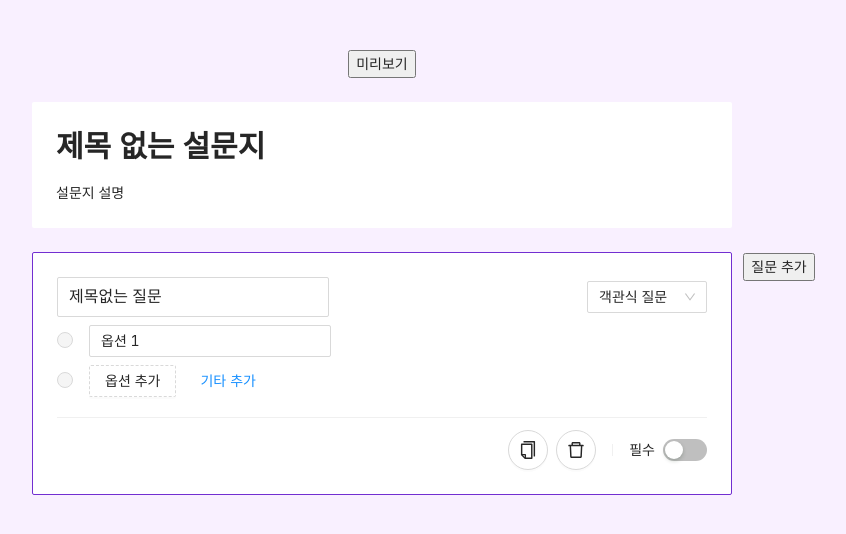
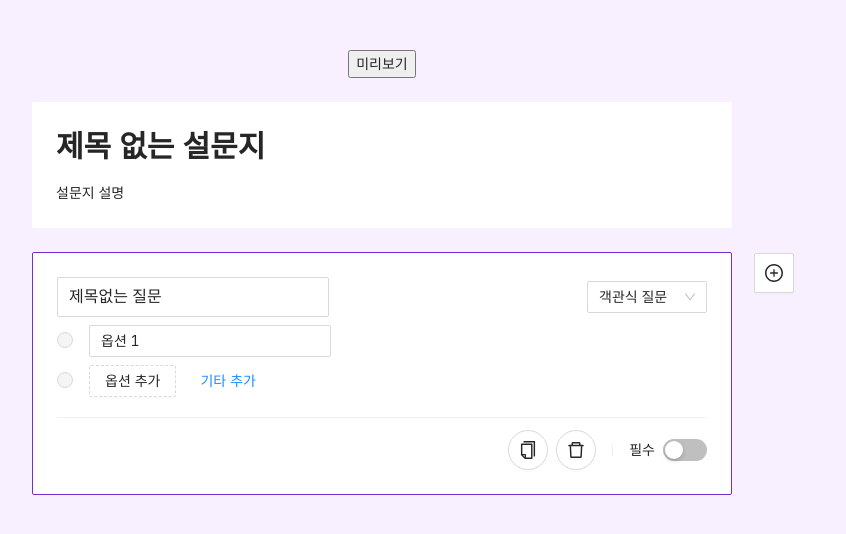
Before and after one commit to joe-brothers/clone-google-forms, a React (Create React App) app: page / in a window 1280 px wide. Shown: the top 534 px of the page, without its empty margins (258-1104 px from the left). Built offline with nearby package versions, Linux system fonts and the light colour scheme.

Commit message:
Edit: 질문 추가 기능 - 타이틀에서도 가능하도록, 스타일

```diff
--- /dev/null
+++ b/src/pages/AdminPage/components/FormContent/ButtonAddQuestion.js
@@ -0,0 +1,34 @@
+import { useDispatch } from "react-redux";
+import { Button } from "antd";
+import { PlusCircleOutlined } from "@ant-design/icons";
+import {
+  addDefaultQuestionAt,
+  unfocusQuestionAt,
+} from "../../../../redux/slices/contentSlice";
+import { unfocusTitleCard } from "../../../../redux/slices/titleSlice";
+
+export const ButtonAddQuestion = ({ indexQuestion, isTitle }) => {
+  const dispatch = useDispatch();
+
+  const onClickAddQuestion = (e, index) => {
+    e.stopPropagation();
+    if (isTitle) {
+      dispatch(addDefaultQuestionAt({ index: 0 }));
+      dispatch(unfocusTitleCard());
+    } else {
+      dispatch(addDefaultQuestionAt({ index: index + 1 }));
+      dispatch(unfocusQuestionAt({ index }));
+    }
+  };
+
+  return (
+    <Button
+      size="large"
+      style={{ position: "absolute", top: 0, right: "-9%" }}
+      icon={<PlusCircleOutlined />}
+      onClick={(e) => {
+        onClickAddQuestion(e, indexQuestion);
+      }}
+    />
+  );
+};
--- a/src/pages/AdminPage/components/FormContent/FormContent.js
+++ b/src/pages/AdminPage/components/FormContent/FormContent.js
@@ -18,7 +18,6 @@ import {
   Radio,
   Checkbox,
 } from "antd";
-import { CloseOutlined } from "@ant-design/icons";
 import { purple, grey } from "@ant-design/colors";
 import { OptionTextLong, OptionTextShort } from "./OptionText";
 import { EtcSentence } from "./EtcSentence";
@@ -26,6 +25,7 @@ import { AddOptionOrEtc } from "./AddOptionOrEtc";
 import { InputSentence } from "./InputSentence";
 import { QuestionSetting } from "./QuestionSetting";
 import "antd/dist/antd.min.css";
+import { ButtonAddQuestion } from "./ButtonAddQuestion";
 const { Option } = Select;
 const { Text } = Typography;
 
@@ -40,11 +40,11 @@ export const FormContent = () => {
     });
   };
 
-  const onClickAddQuestion = (e, index) => {
-    e.stopPropagation();
-    dispatch(addDefaultQuestionAt({ index: index + 1 }));
-    dispatch(unfocusQuestionAt({ index }));
-  };
+  // const onClickAddQuestion = (e, index) => {
+  //   e.stopPropagation();
+  //   dispatch(addDefaultQuestionAt({ index: index + 1 }));
+  //   dispatch(unfocusQuestionAt({ index }));
+  // };
   const onChangeTitle = (e, index) => {
     dispatch(changeTitleAt({ index, title: e.target.value }));
   };
@@ -74,14 +74,10 @@ export const FormContent = () => {
               }}
             >
               {isFocused && (
-                <button
-                  onClick={(e) => {
-                    onClickAddQuestion(e, indexQuestion);
-                  }}
-                  style={{ position: "absolute", top: 0, right: "-12%" }}
-                >
-                  질문 추가
-                </button>
+                <ButtonAddQuestion
+                  indexQuestion={indexQuestion}
+                  isTitle={false}
+                />
               )}
               <Space direction="vertical" style={{ width: "100%" }}>
                 <Space
--- a/src/pages/AdminPage/components/FormTitle/FormTitle.js
+++ b/src/pages/AdminPage/components/FormTitle/FormTitle.js
@@ -8,6 +8,7 @@ import { unfocusQuestionAt } from "../../../../redux/slices/contentSlice";
 import { Typography, Input, Card } from "antd";
 import { purple } from "@ant-design/colors";
 import "antd/dist/antd.min.css";
+import { ButtonAddQuestion } from "../FormContent/ButtonAddQuestion";
 const { Text, Title } = Typography;
 
 export const FormTitle = () => {
@@ -59,6 +60,7 @@ export const FormTitle = () => {
       ) : (
         <Text>{description || "설문지 설명"}</Text>
       )}
+      {isFocused && <ButtonAddQuestion isTitle={true} />}
     </Card>
   );
 };
```
